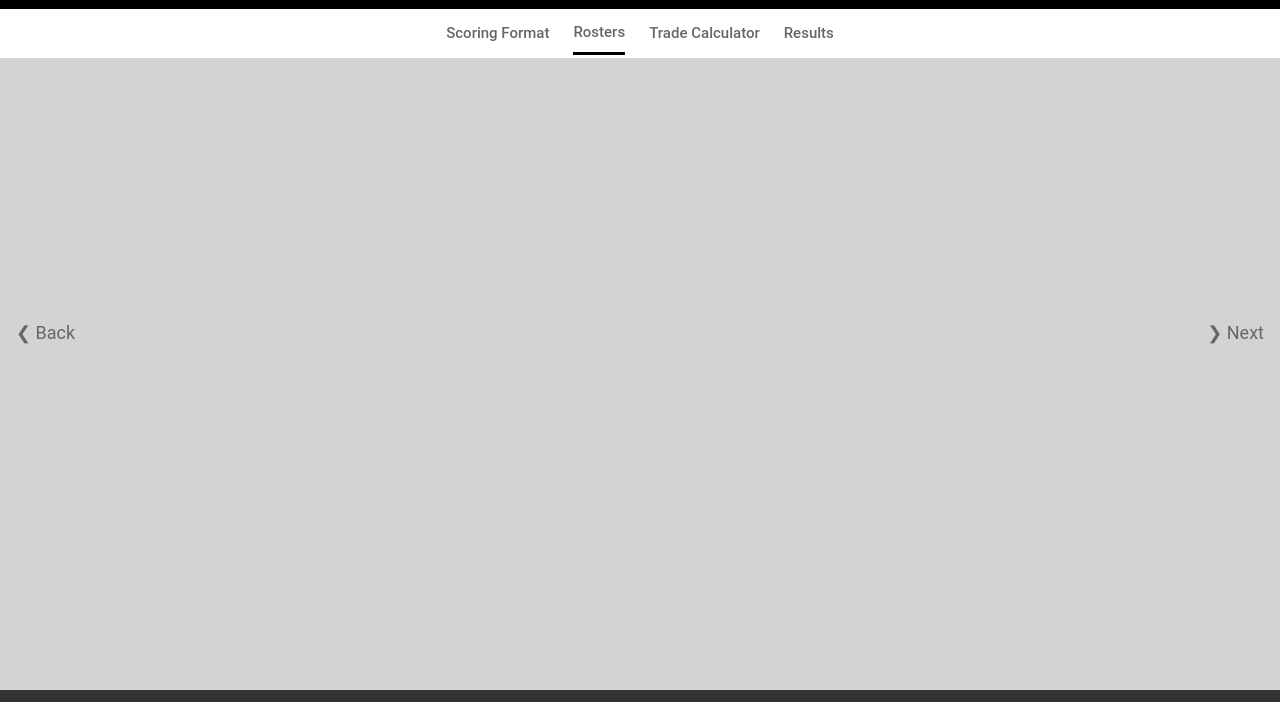
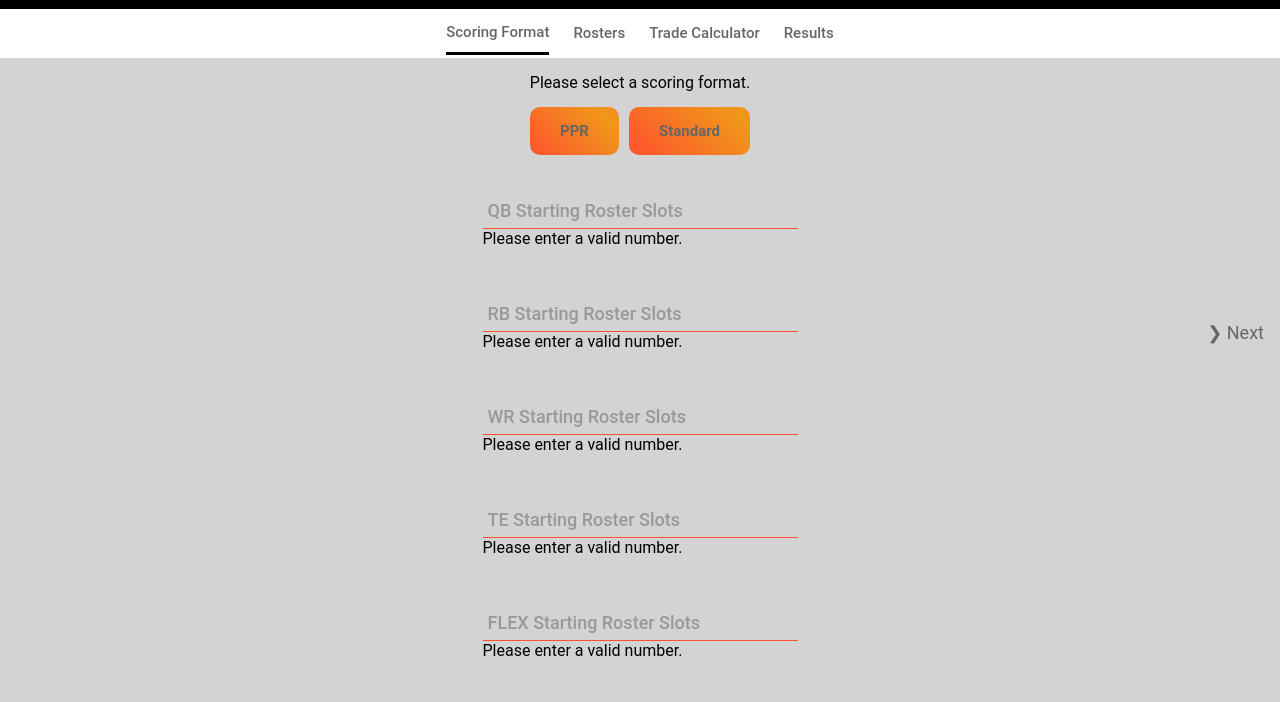
Before and after one commit to KunaalAgarwal/fftradeanalyzer, a website: page index.html in a window 1280 px wide. Both pictures are taken after a click on the link "Next". Shown: the part 72-774 px from the top of the page. Drawn offline with Linux system fonts and the light colour scheme.

Commit message:
added error handling and event handlers to scoring format page

```diff
--- a/app/index.js
+++ b/app/index.js
@@ -1,47 +1,51 @@
 const ids = ["sf", "ros", "tc", "results"];
+let scoringFormat;
 let currPageId = "sf";
+let rosterConstruction = {"QB": 0, "RB": 0, "WR": 0, "TE": 0, "FLEX": 0, "BENCH": 0};
 setup();
 
 function displayPage(id) {
     currPageId = id;
     navbarUnderline(id);
     ids.forEach(page => {
-        if (id === page) {
-            document.getElementById(page + "content").style.display = "block";
-        } else {
-            document.getElementById(page + "content").style.display = "none";
-        }
-    })
-    if (currPageId === "sf") {
-        document.getElementById("prev").style.display = "none";
-    } else {
-        document.getElementById("prev").style.display = "block";
-    }
-    if (currPageId === "results") {
-        document.getElementById("next").style.display = "none";
-    } else {
-        document.getElementById("next").style.display = "block";
-    }
+        document.getElementById(`${page}content`).style.display = id === page ? "block" : "none";
+    });
+    document.getElementById("prev").style.display = currPageId === "sf" ? "none" : "block";
+    document.getElementById("next").style.display = currPageId === "results" ? "none" : "block";
 }
-
 
 function navbarUnderline(id) {
     ids.forEach(x => {
-        let element = document.getElementById(x);
-        if (x === id) {
-            element.style.borderBottom = "3px solid black";
-        } else {
-            element.style.borderBottom = "";
-        }
+        const element = document.getElementById(x);
+        element.style.borderBottom = x === id ? "3px solid black" : "";
     });
 }
 
 function next() {
     const currIndex = ids.indexOf(currPageId);
+    if (currPageId === "sf") {
+        if (sfNextCheck()) {return;}
+    }
     if (currIndex + 1 < ids.length) {
         const newPage = ids[currIndex + 1];
         displayPage(newPage);
     }
+}
+
+function sfNextCheck(){
+    let hasErrors = false;
+    if (scoringFormat === undefined){
+        document.getElementById("scoringButton-error").textContent = "Please select a scoring format."
+    } else {
+        document.getElementById("scoringButton-error").textContent = "";
+    }
+    setRosterConstruction();
+    document.querySelectorAll(".error-message").forEach(error => {
+        if (!(error.textContent === "")){
+            hasErrors = true;
+        }
+    })
+    return hasErrors;
 }
 
 function prev() {
@@ -55,3 +59,29 @@ function prev() {
 function setup() {
     displayPage("sf");
 }
+
+function parseScoringFormat(id) {
+    const scoringButtons = document.querySelectorAll(".scoringButton");
+    scoringButtons.forEach(button => {
+        button.style.borderRadius = button.id === id ? "18px" : "10px";
+        button.style.color = button.id === id ? "#fff" : "#666666";
+    });
+    scoringFormat = id.toUpperCase();
+}
+
+function parseRosterCon(id) {
+    const element = document.getElementById(id);
+    const positionSlots = parseInt(element.value, 10);
+    if (positionSlots < element.min || positionSlots > element.max || isNaN(positionSlots)) {
+        document.getElementById(`${id}-error`).textContent = "Please enter a valid number.";
+    } else {
+        document.getElementById(`${id}-error`).textContent = "";
+    }
+    return positionSlots;
+}
+
+function setRosterConstruction() {
+    for (let position in rosterConstruction) {
+        rosterConstruction[position] = parseRosterCon(`${position.toLowerCase()}-slots`);
+    }
+}
--- a/app/styles.css
+++ b/app/styles.css
@@ -8,6 +8,7 @@
     display: flex;
     justify-content: center;
     align-items: center;
+    z-index: 999;
 }
 
 .logo {
@@ -86,6 +87,13 @@ body {
     justify-content: center;
 }
 
+.scoringButtonError {
+    padding-top: 15px;
+    margin-bottom: -20px;
+    display: flex;
+    justify-content: center;
+}
+
 .scoringButton {
     margin: 5px;
     padding: 15px 30px;
@@ -103,13 +111,8 @@ body {
 
 .scoringButton:hover{
     cursor: pointer;
-    background-position: right center;
+    border-radius: 18px;
     color: #fff;
-}
-
-.scoringButtonClicked {
-    color: #fff;
-    transform: scale(0.95);
 }
 
 .ros-cons {
@@ -118,7 +121,6 @@ body {
     justify-content: center;
     align-items: center;
     padding: 30px;
-
 }
 
 footer {
--- a/index.html
+++ b/index.html
@@ -14,49 +14,56 @@
             <h1>Fantasy Football Trade Calculator</h1>
         </div>
         <nav class="inputsNav">
-            <a class="navButton" id="sf" onclick="displayPage('sf')">Scoring Format</a>
-            <a class="navButton" id="ros" onclick="displayPage('ros')">Rosters</a>
-            <a class="navButton" id="tc" onclick="displayPage('tc')">Trade Calculator</a>
-            <a class="navButton" id="results" onclick="displayPage('results')">Results</a>
+            <a class="navButton" id="sf">Scoring Format</a>
+            <a class="navButton" id="ros">Rosters</a>
+            <a class="navButton" id="tc">Trade Calculator</a>
+            <a class="navButton" id="results">Results</a>
         </nav>
     </header>
     <a class="prev" id="prev" onclick="prev()" aria-label="Previous">&#10094; Back</a>
     <a class="next" id="next" onclick="next()" aria-label="Next">&#10095; Next</a>
     <div id="sfcontent" class="sf">
+        <span id="scoringButton-error" class="error-message scoringButtonError"></span>
         <div class="scoringButtonContainer">
-            <button id="ppr" class="scoringButton">PPR</button>
-            <button id="standard" class="scoringButton">Standard</button>
+            <button id="ppr" class="scoringButton" onclick="parseScoringFormat('ppr')">PPR</button>
+            <button id="standard" class="scoringButton" onclick="parseScoringFormat('standard')">Standard</button>
         </div>
         <form class="ros-cons">
             <div class="formInput">
                 <input type="number" id = "qb-slots" required min="0" max="3">
-                <label for="qb-slots">QB Roster Slots</label>
+                <label for="qb-slots">QB Starting Roster Slots</label>
                 <span class="bar"></span>
+                <span id="qb-slots-error" class="error-message"></span>
             </div>
             <div class="formInput">
                 <input type="number" id = "rb-slots" required min="0" max="4">
-                <label for="rb-slots">RB Roster Slots</label>
+                <label for="rb-slots">RB Starting Roster Slots</label>
                 <span class="bar"></span>
+                <span id="rb-slots-error" class="error-message"></span>
             </div>
             <div class="formInput">
                 <input type="number" id = "wr-slots" required min="0" max="4">
-                <label for="wr-slots">WR Roster Slots</label>
+                <label for="wr-slots">WR Starting Roster Slots</label>
                 <span class="bar"></span>
+                <span id="wr-slots-error" class="error-message"></span>
             </div>
             <div class="formInput">
                 <input type="number" id = "te-slots" required min="0" max="2">
-                <label for="te-slots">TE Roster Slots</label>
+                <label for="te-slots">TE Starting Roster Slots</label>
                 <span class="bar"></span>
+                <span id="te-slots-error" class="error-message"></span>
             </div>
             <div class="formInput">
                 <input type="number" id = "flex-slots" required min="0" max="3">
-                <label for="flex-slots">FLEX Roster Slots</label>
+                <label for="flex-slots">FLEX Starting Roster Slots</label>
                 <span class="bar"></span>
+                <span id="flex-slots-error" class="error-message"></span>
             </div>
             <div class="formInput">
                 <input type="number" id = "bench-slots" required min="0" max="8">
                 <label for="bench-slots">Bench Roster Slots</label>
                 <span class="bar"></span>
+                <span id="bench-slots-error" class="error-message"></span>
             </div>
         </form>
     </div>
```
